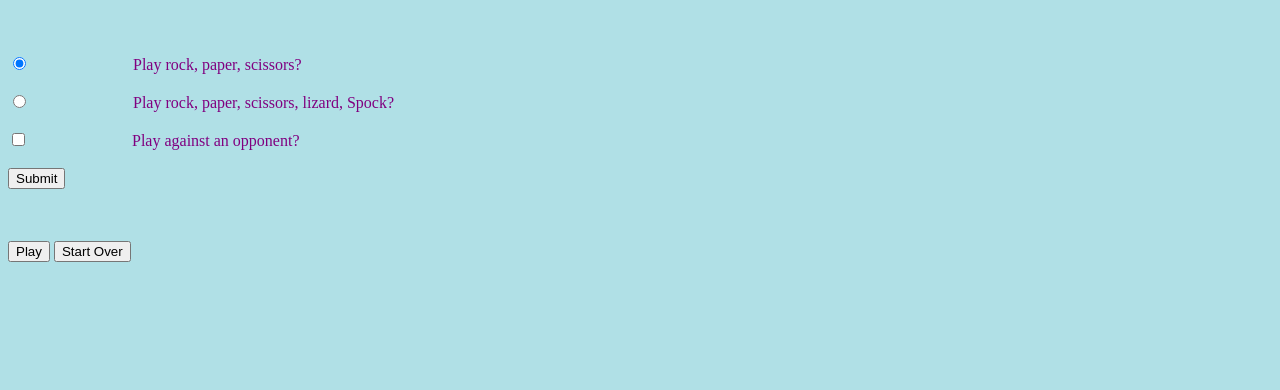
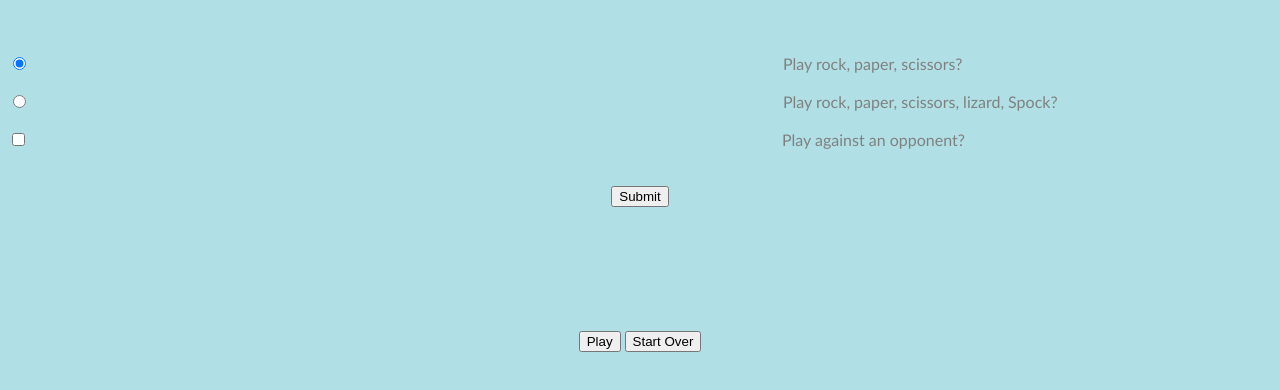
Before and after one commit to comp426-2023-spring/e02-parrepu, a website: page public/index.html in a window 1280 px wide. Shown: the part 50-440 px from the top of the page. Drawn offline with nearby package versions, Linux system fonts and the light colour scheme.

Commit message:
Quick Commit

```diff
--- a/public/index.html
+++ b/public/index.html
@@ -34,11 +34,17 @@
 <!--			<br/><br/>
 			<input type="submit" id="play" name="controls" value="Play">
       <input type="submit" id="startover" name="controls" value="Start Over"> -->
-		<button type="submit">Submit</button>
+		<br>
+	    <div class="centerSubmit">
+	    <button type="submit">Submit</button>
+		</div>
 		</form>
-		<br><br>
-    <button type="button" id="play" onclick="playGame()">Play</button>
-    <button type="button" id="startover" onclick="startOver()">Start Over</button>
+		<br><br><br><br><br><br>
+
+		<div class="centerPlayStart">
+    	<button type="button" id="play" onclick="playGame()">Play</button>
+    	<button type="button" id="startover" onclick="startOver()">Start Over</button>
+		</div>
 
     <!-- Your interface markup goes here -->
     <!-- For interface examples, look in the `/examples/` directory in the root of your starter code repo. -->
--- a/public/styles.css
+++ b/public/styles.css
@@ -8,17 +8,17 @@ h1 {
 }
 
 label {
-    color: purple;
-    padding-left: 100px;
+    font-family: 'Trebuchet MS', sans-serif;
+    color: gray;
+    padding-left: 750px;
 }
 
-input {
-    color: red;
-    padding-left: 100px;
+.centerSubmit{
+    text-align: center;
 }
 
-p {
-
+.centerPlayStart{
+    text-align: center;
 }
 
 .rpsls {
```
